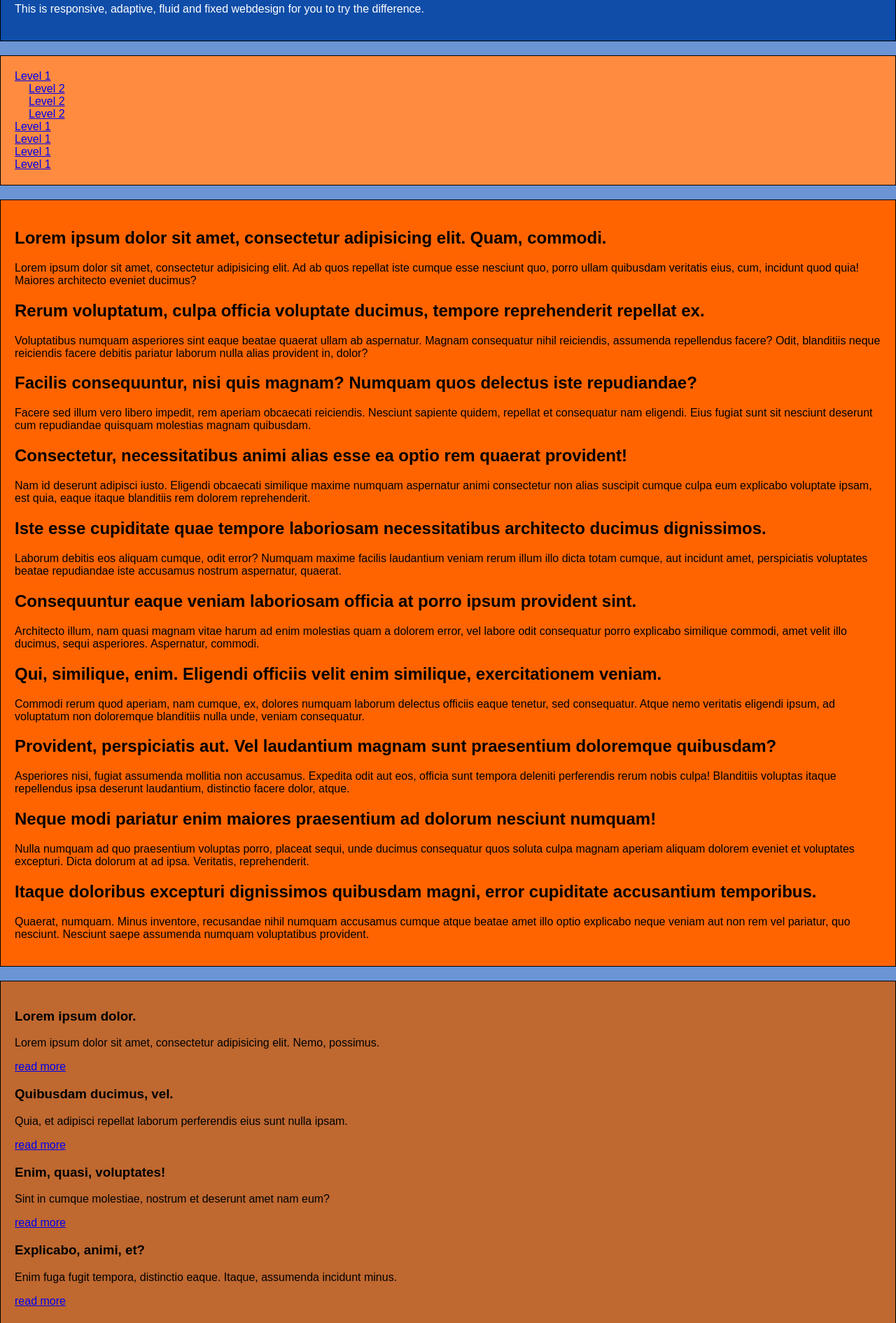
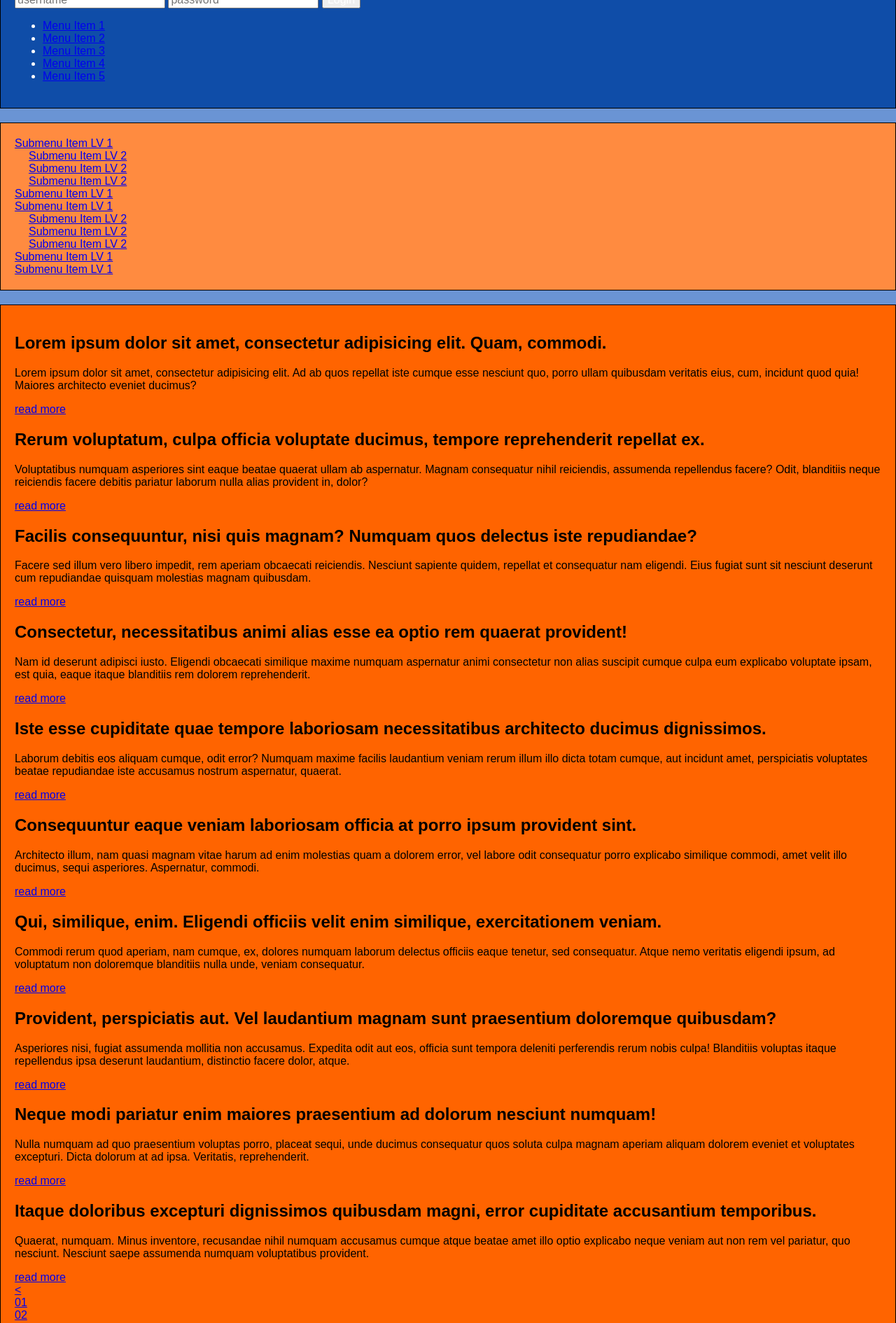
Before and after one commit to bechtold/csc_workshop_demo, a website: page index.html in a window 1280 px wide. Shown: the part 97-1987 px from the top of the page at 70% size. Drawn offline with Linux system fonts and the light colour scheme.

Commit message:
added design files and adapted the html for it

```diff
--- a/index.html
+++ b/index.html
@@ -7,9 +7,21 @@
 </head>
 <body>
 <header>
-    <h1>RWD</h1>
+    <img src="images/logo.png" alt="Company Name Logo"/>
 
-    <p>This is responsive, adaptive, fluid and fixed webdesign for you to try the difference.</p>
+    <form action="#">
+        <input type="text" name="username" placeholder="username"/>
+        <input type="password" name="password" placeholder="password"/>
+        <input type="submit" value="Login"/>
+    </form>
+    <ul>
+        <li><a href="#">Menu Item 1</a></li>
+        <li><a href="#">Menu Item 2</a></li>
+        <li><a href="#">Menu Item 3</a></li>
+        <li><a href="#">Menu Item 4</a></li>
+        <li><a href="#">Menu Item 5</a></li>
+    </ul>
+
     <ul class="switcher">
         <li><a class="static" href="#static">static</a></li>
         <li><a class="fluid" href="#fluid">fluid</a></li>
@@ -21,17 +33,24 @@
     <nav>
         <ul>
             <li>
-                <a href="#">Level 1</a>
+                <a href="#">Submenu Item LV 1</a>
                 <ul>
-                    <li><a href="#">Level 2</a></li>
-                    <li><a href="#">Level 2</a></li>
-                    <li><a href="#">Level 2</a></li>
+                    <li><a href="#">Submenu Item LV 2</a></li>
+                    <li><a href="#">Submenu Item LV 2</a></li>
+                    <li><a href="#">Submenu Item LV 2</a></li>
                 </ul>
             </li>
-            <li><a href="#">Level 1</a></li>
-            <li><a href="#">Level 1</a></li>
-            <li><a href="#">Level 1</a></li>
-            <li><a href="#">Level 1</a></li>
+            <li><a href="#">Submenu Item LV 1</a></li>
+            <li>
+                <a href="#">Submenu Item LV 1</a>
+                <ul>
+                    <li><a href="#">Submenu Item LV 2</a></li>
+                    <li><a href="#">Submenu Item LV 2</a></li>
+                    <li><a href="#">Submenu Item LV 2</a></li>
+                </ul>
+            </li>
+            <li><a href="#">Submenu Item LV 1</a></li>
+            <li><a href="#">Submenu Item LV 1</a></li>
         </ul>
     </nav>
     <section>
@@ -43,6 +62,7 @@
                     <p>Lorem ipsum dolor sit amet, consectetur adipisicing elit. Ad ab quos repellat iste cumque esse
                         nesciunt quo, porro ullam quibusdam veritatis eius, cum, incidunt quod quia! Maiores architecto
                         eveniet ducimus?</p>
+                    <a href="#">read more</a>
                 </article>
             </li>
             <li>
@@ -52,6 +72,7 @@
                     <p>Voluptatibus numquam asperiores sint eaque beatae quaerat ullam ab aspernatur. Magnam consequatur
                         nihil reiciendis, assumenda repellendus facere? Odit, blanditiis neque reiciendis facere debitis
                         pariatur laborum nulla alias provident in, dolor?</p>
+                    <a href="#">read more</a>
                 </article>
             </li>
             <li>
@@ -61,6 +82,7 @@
                     <p>Facere sed illum vero libero impedit, rem aperiam obcaecati reiciendis. Nesciunt sapiente quidem,
                         repellat et consequatur nam eligendi. Eius fugiat sunt sit nesciunt deserunt cum repudiandae
                         quisquam molestias magnam quibusdam.</p>
+                    <a href="#">read more</a>
                 </article>
             </li>
             <li>
@@ -71,6 +93,7 @@
                         consectetur non alias suscipit cumque culpa eum explicabo voluptate ipsam, est quia, eaque
                         itaque
                         blanditiis rem dolorem reprehenderit.</p>
+                    <a href="#">read more</a>
                 </article>
             </li>
             <li>
@@ -81,6 +104,7 @@
                         illum
                         illo dicta totam cumque, aut incidunt amet, perspiciatis voluptates beatae repudiandae iste
                         accusamus nostrum aspernatur, quaerat.</p>
+                    <a href="#">read more</a>
                 </article>
             </li>
             <li>
@@ -90,6 +114,7 @@
                     <p>Architecto illum, nam quasi magnam vitae harum ad enim molestias quam a dolorem error, vel labore
                         odit consequatur porro explicabo similique commodi, amet velit illo ducimus, sequi asperiores.
                         Aspernatur, commodi.</p>
+                    <a href="#">read more</a>
                 </article>
             </li>
             <li>
@@ -101,6 +126,7 @@
                         sed consequatur. Atque nemo veritatis eligendi ipsum, ad voluptatum non doloremque blanditiis
                         nulla
                         unde, veniam consequatur.</p>
+                    <a href="#">read more</a>
                 </article>
             </li>
             <li>
@@ -111,6 +137,7 @@
                         tempora
                         deleniti perferendis rerum nobis culpa! Blanditiis voluptas itaque repellendus ipsa deserunt
                         laudantium, distinctio facere dolor, atque.</p>
+                    <a href="#">read more</a>
                 </article>
             </li>
             <li>
@@ -121,6 +148,7 @@
                         soluta
                         culpa magnam aperiam aliquam dolorem eveniet et voluptates excepturi. Dicta dolorum at ad ipsa.
                         Veritatis, reprehenderit.</p>
+                    <a href="#">read more</a>
                 </article>
             </li>
             <li>
@@ -132,58 +160,59 @@
                         illo
                         optio explicabo neque veniam aut non rem vel pariatur, quo nesciunt. Nesciunt saepe assumenda
                         numquam voluptatibus provident.</p>
+                    <a href="#">read more</a>
                 </article>
             </li>
+        </ul>
+        <ul>
+            <li><a href="#"><</a></li>
+            <li><a href="#">01</a></li>
+            <li><a href="#">02</a></li>
+            <li><a href="#">03</a></li>
+            <li><a href="#">04</a></li>
+            <li><a href="#">></a></li>
         </ul>
     </section>
     <aside>
         <article>
-            <h3>Lorem ipsum dolor.</h3>
+            <h3>17th December 2014</h3>
+
+            <p>some date</p>
 
             <p>Lorem ipsum dolor sit amet, consectetur adipisicing elit. Nemo, possimus.</p>
-            <a href="#">read more</a>
+            <a href="#">more</a>
         </article>
         <article>
-            <h3>Quibusdam ducimus, vel.</h3>
+            <h3>19th December 2014</h3>
+
+            <p>some date</p>
 
             <p>Quia, et adipisci repellat laborum perferendis eius sunt nulla ipsam.</p>
-            <a href="#">read more</a>
+            <a href="#">more</a>
         </article>
         <article>
-            <h3>Enim, quasi, voluptates!</h3>
+            <h3>20th December 2014</h3>
+
+            <p>some date</p>
 
             <p>Sint in cumque molestiae, nostrum et deserunt amet nam eum?</p>
-            <a href="#">read more</a>
+            <a href="#">more</a>
         </article>
-        <article>
-            <h3>Explicabo, animi, et?</h3>
 
-            <p>Enim fuga fugit tempora, distinctio eaque. Itaque, assumenda incidunt minus.</p>
-            <a href="#">read more</a>
-        </article>
-        <article>
-            <h3>Ad porro, eaque?</h3>
-
-            <p>Tenetur accusantium quam error aliquid debitis sequi ea sit velit.</p>
-            <a href="#">read more</a>
-        </article>
     </aside>
 </main>
 <footer>
-    <!--<nav>-->
-        <!--<ul>-->
-            <!--<li><a href="#">footerlink</a></li>-->
-            <!--<li><a href="#">footerlink</a></li>-->
-            <!--<li><a href="#">footerlink</a></li>-->
-            <!--<li><a href="#">footerlink</a></li>-->
-            <!--<li><a href="#">footerlink</a></li>-->
-        <!--</ul>-->
-    <!--</nav>-->
-    <p>Built by Oskar Bechtold for <a href="www.brightsolutions.de">Bright Solutions</a> and <a
+    <nav class="social">
+        <ul>
+            <li><a href="https://twitter.com/urlaubimglas">Twitter</a></li>
+            <li><a href="https://www.facebook.com/UrlaubImGlas">Facebook</a></li>
+            <li><a href="https://plus.google.com/+UrlaubimglasDe/about">Google+</a></li>
+            <li><a href="https://www.pinterest.com/UrlaubImGlas/">Pinterest</a></li>
+        </ul>
+    </nav>
+    <p>Built by Linda Klotz and Oskar Bechtold for <a href="www.brightsolutions.de">Bright Solutions</a> and <a
             href="www.urlaubimglas.de">Urlaub im Glas</a></p>
 </footer>
-
-
 
 
 <!--<script src="http://localhost:35729/livereload.js"></script>-->
```
Also changed, not shown: Workshop_Designfiles/Colorguide.png (added), Workshop_Designfiles/Workshop_Design_Grid.png (added), Workshop_Designfiles/Workshop_Design_hover.png (added), Workshop_Designfiles/facebook-24.png (added), Workshop_Designfiles/googleplus-24.png (added), Workshop_Designfiles/logo.png (added), Workshop_Designfiles/pinterest-24.png (added), Workshop_Designfiles/twitter-24.png (added), Workshop_Designfiles/workshop_design.png (added), images/logo.png (added), sass/abstractions/README.md (added), sass/base/README.md (added), sass/components/README.md (added), sass/important/README.md (added), 1 more files, 2 other files.
